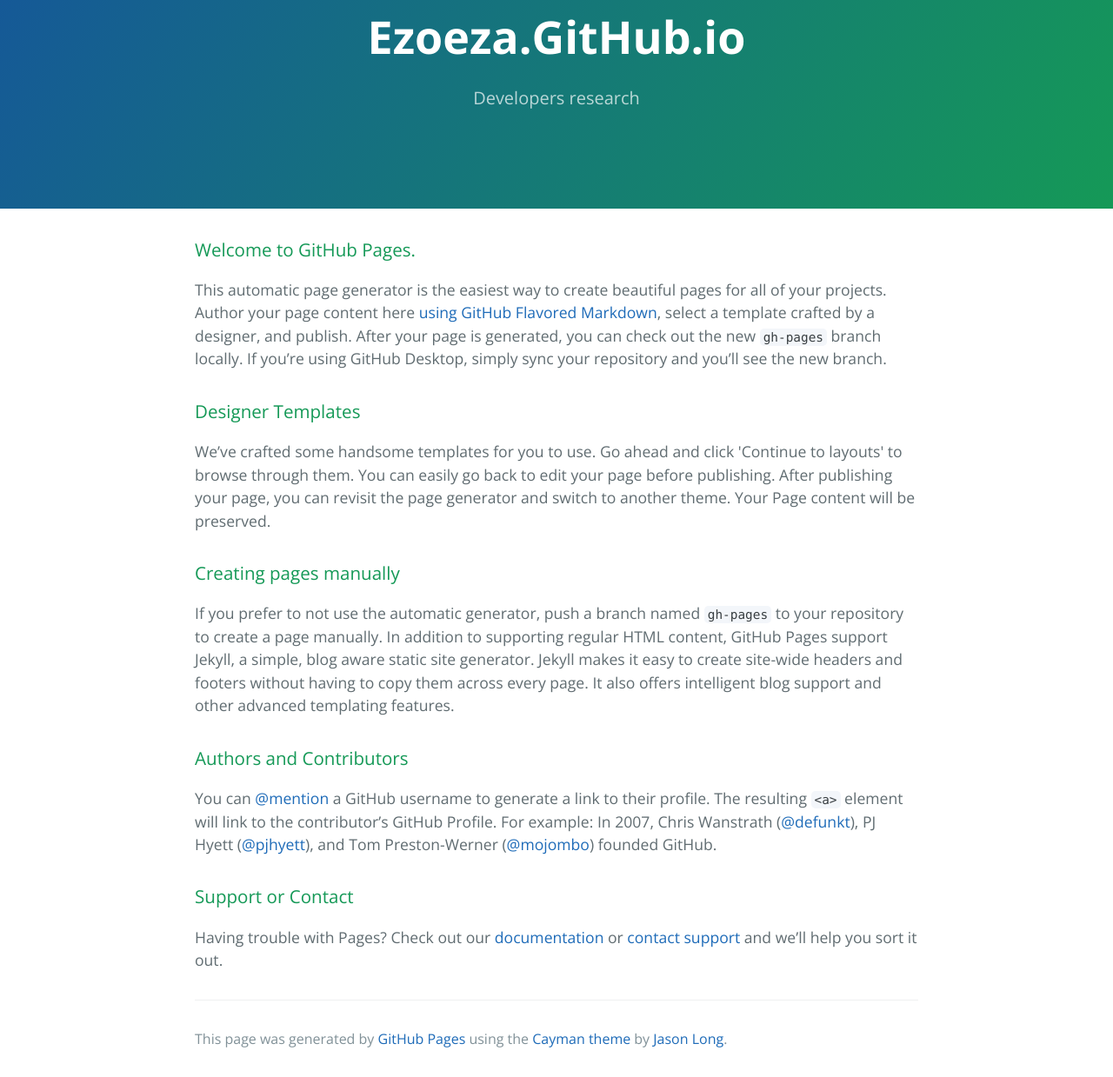
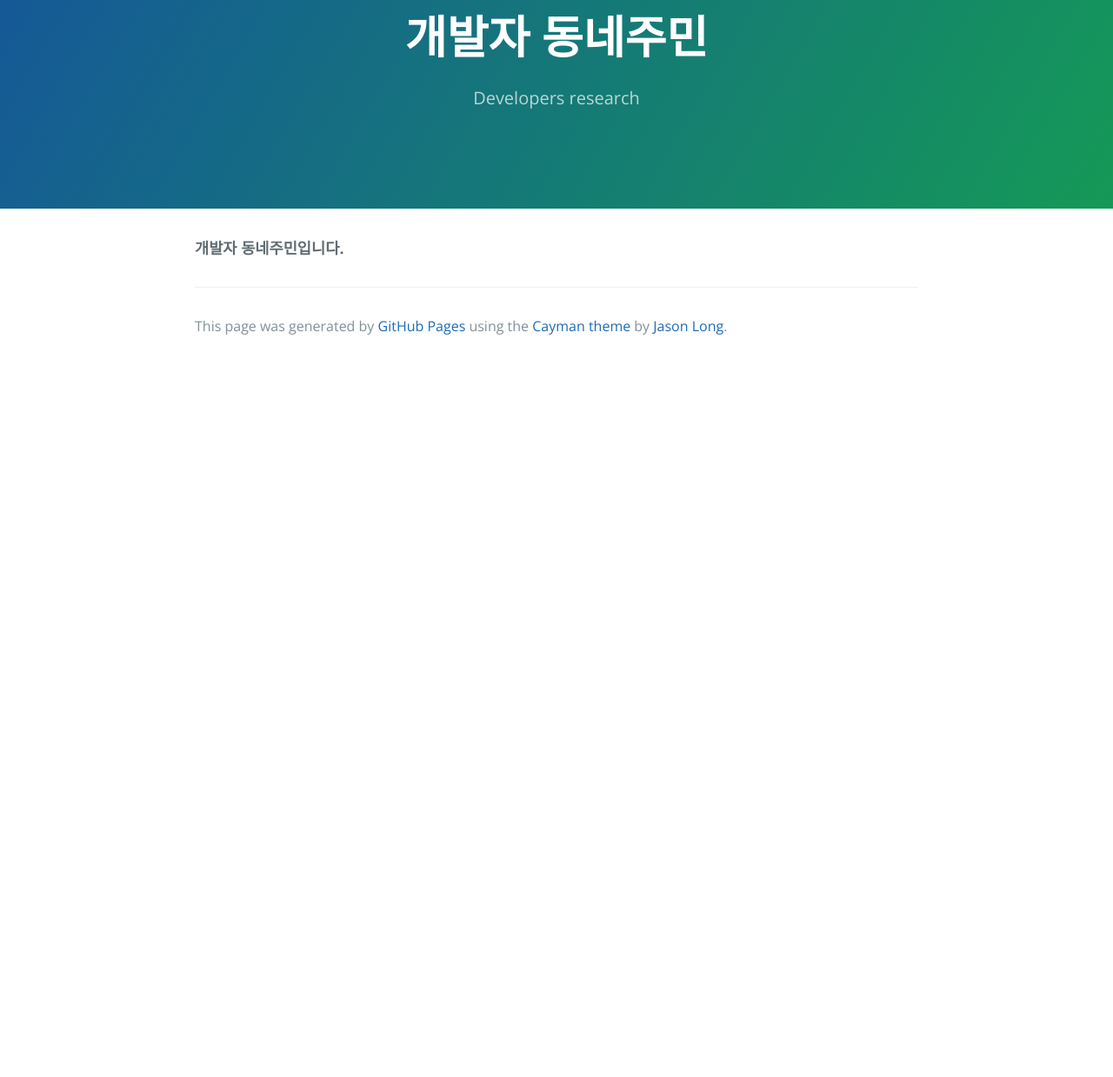
Before and after one commit to EZOEZA/EZOEZA.github.io, a plain HTML site: page index.html in a window 1280 px wide. Shown: the part 77-1316 px from the top of the page at 87% size. After the commit the page ends 800 px from the top, so only its background shows below. Drawn offline with nearby package versions, Linux system fonts and the light colour scheme.

Commit message:
Update index.html

```diff
--- a/index.html
+++ b/index.html
@@ -2,7 +2,7 @@
 <html lang="en-us">
   <head>
     <meta charset="UTF-8">
-    <title>Ezoeza.GitHub.io by EZOEZA</title>
+    <title>EZOEZA</title>
     <meta name="viewport" content="width=device-width, initial-scale=1">
     <link rel="stylesheet" type="text/css" href="stylesheets/normalize.css" media="screen">
     <link href='https://fonts.googleapis.com/css?family=Open+Sans:400,700' rel='stylesheet' type='text/css'>
@@ -11,36 +11,12 @@
   </head>
   <body>
     <section class="page-header">
-      <h1 class="project-name">Ezoeza.GitHub.io</h1>
+      <h1 class="project-name">개발자 동네주민</h1>
       <h2 class="project-tagline">Developers research</h2>
     </section>
 
     <section class="main-content">
-      <h3>
-<a id="welcome-to-github-pages" class="anchor" href="#welcome-to-github-pages" aria-hidden="true"><span aria-hidden="true" class="octicon octicon-link"></span></a>Welcome to GitHub Pages.</h3>
-
-<p>This automatic page generator is the easiest way to create beautiful pages for all of your projects. Author your page content here <a href="https://guides.github.com/features/mastering-markdown/">using GitHub Flavored Markdown</a>, select a template crafted by a designer, and publish. After your page is generated, you can check out the new <code>gh-pages</code> branch locally. If you’re using GitHub Desktop, simply sync your repository and you’ll see the new branch.</p>
-
-<h3>
-<a id="designer-templates" class="anchor" href="#designer-templates" aria-hidden="true"><span aria-hidden="true" class="octicon octicon-link"></span></a>Designer Templates</h3>
-
-<p>We’ve crafted some handsome templates for you to use. Go ahead and click 'Continue to layouts' to browse through them. You can easily go back to edit your page before publishing. After publishing your page, you can revisit the page generator and switch to another theme. Your Page content will be preserved.</p>
-
-<h3>
-<a id="creating-pages-manually" class="anchor" href="#creating-pages-manually" aria-hidden="true"><span aria-hidden="true" class="octicon octicon-link"></span></a>Creating pages manually</h3>
-
-<p>If you prefer to not use the automatic generator, push a branch named <code>gh-pages</code> to your repository to create a page manually. In addition to supporting regular HTML content, GitHub Pages support Jekyll, a simple, blog aware static site generator. Jekyll makes it easy to create site-wide headers and footers without having to copy them across every page. It also offers intelligent blog support and other advanced templating features.</p>
-
-<h3>
-<a id="authors-and-contributors" class="anchor" href="#authors-and-contributors" aria-hidden="true"><span aria-hidden="true" class="octicon octicon-link"></span></a>Authors and Contributors</h3>
-
-<p>You can <a href="https://help.github.com/articles/basic-writing-and-formatting-syntax/#mentioning-users-and-teams" class="user-mention">@mention</a> a GitHub username to generate a link to their profile. The resulting <code>&lt;a&gt;</code> element will link to the contributor’s GitHub Profile. For example: In 2007, Chris Wanstrath (<a href="https://github.com/defunkt" class="user-mention">@defunkt</a>), PJ Hyett (<a href="https://github.com/pjhyett" class="user-mention">@pjhyett</a>), and Tom Preston-Werner (<a href="https://github.com/mojombo" class="user-mention">@mojombo</a>) founded GitHub.</p>
-
-<h3>
-<a id="support-or-contact" class="anchor" href="#support-or-contact" aria-hidden="true"><span aria-hidden="true" class="octicon octicon-link"></span></a>Support or Contact</h3>
-
-<p>Having trouble with Pages? Check out our <a href="https://help.github.com/pages">documentation</a> or <a href="https://github.com/contact">contact support</a> and we’ll help you sort it out.</p>
-
+      <b>개발자 동네주민입니다.</b>
       <footer class="site-footer">
 
         <span class="site-footer-credits">This page was generated by <a href="https://pages.github.com">GitHub Pages</a> using the <a href="https://github.com/jasonlong/cayman-theme">Cayman theme</a> by <a href="https://twitter.com/jasonlong">Jason Long</a>.</span>
```
